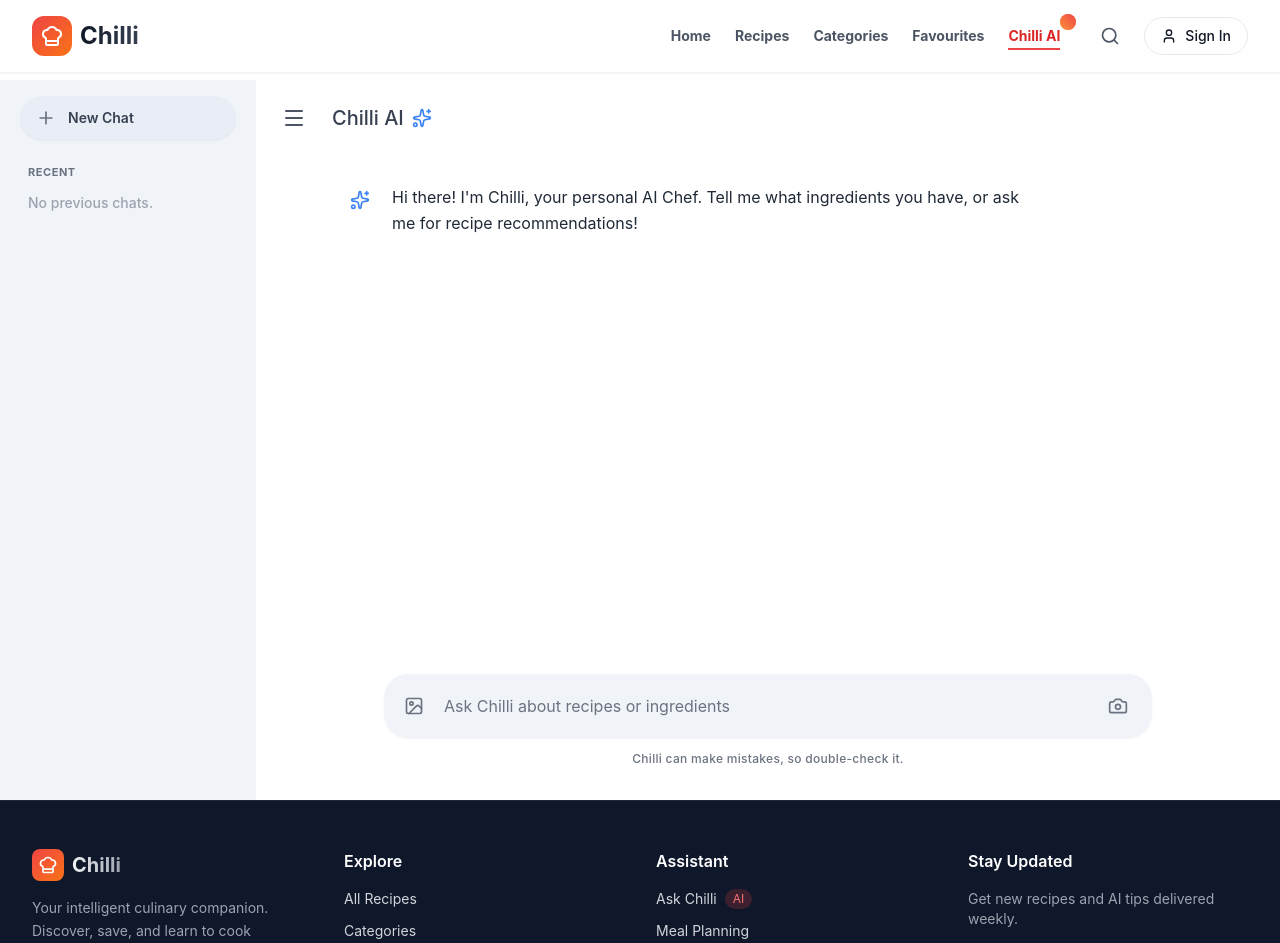
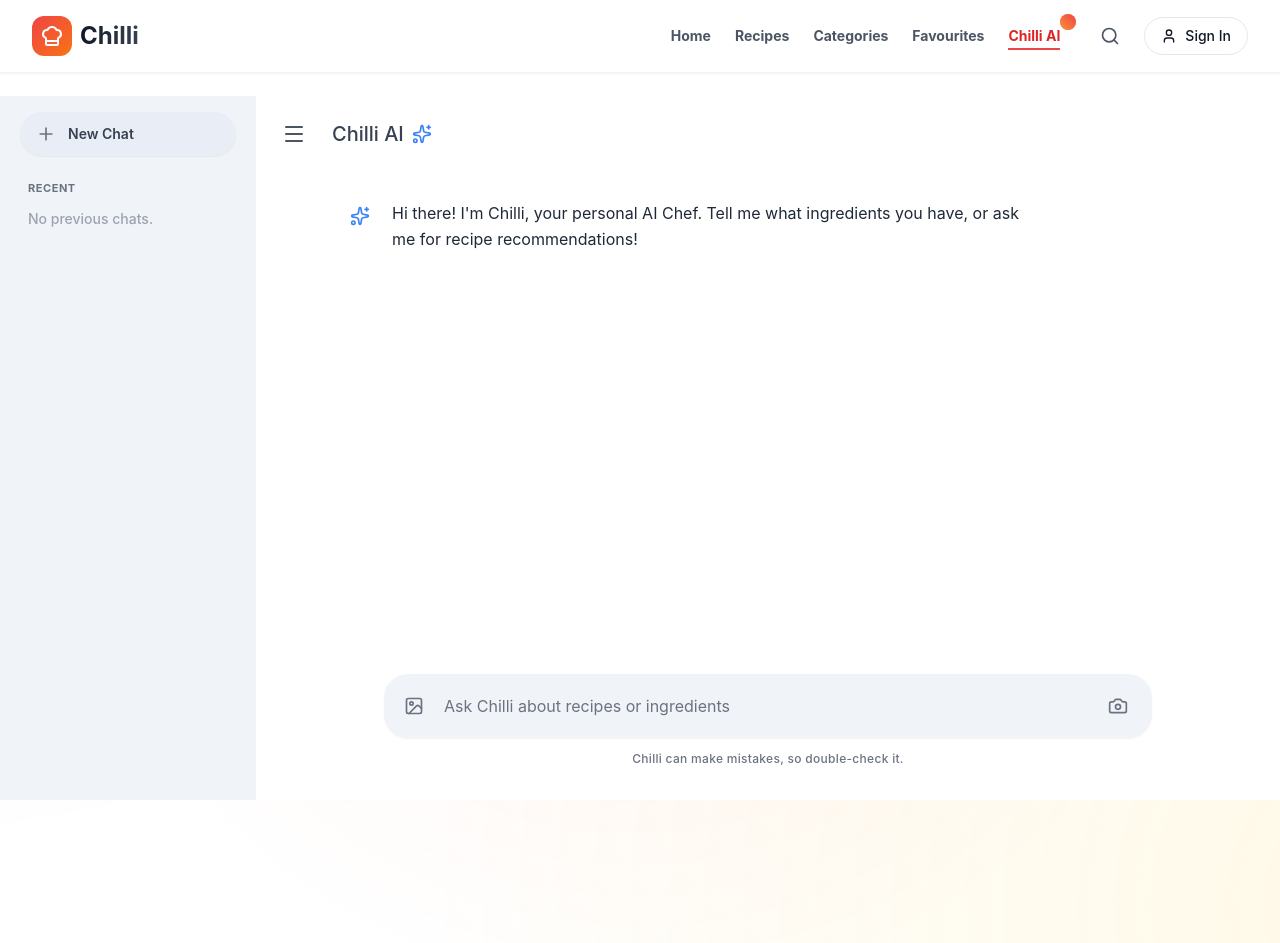
Before and after one commit to Shubhz234/Chilli, a React app in the folder frontend/: page /chilli-ai in a window 1280 px wide. Shown: the top 943 px of the page. After the commit the page ends 800 px from the top, so only its background shows below. Built offline with nearby package versions, Linux system fonts and the light colour scheme; the HTML template or start-up script is replaced by a standard one.

Commit message:
fix(ui): hide footer on chilli ai page and resize layout to prevent scrollbars

```diff
--- a/frontend/src/App.jsx
+++ b/frontend/src/App.jsx
@@ -1,5 +1,5 @@
 import React from 'react';
-import { BrowserRouter as Router, Routes, Route } from 'react-router-dom';
+import { BrowserRouter as Router, Routes, Route, useLocation } from 'react-router-dom';
 import Navbar from './components/Navbar';
 import Footer from './components/Footer';
 import Home from './pages/Home';
@@ -13,9 +13,11 @@ import Admin from './pages/Admin';
 import Categories from './pages/Categories';
 import Profile from './pages/Profile';
 
-function App() {
+function AppContent() {
+  const location = useLocation();
+  const isChilliAI = location.pathname === '/chilli-ai';
+
   return (
-    <Router>
     <div className="min-h-screen flex flex-col font-sans text-gray-900 bg-white">
       <Navbar />
       {/* Main Content Area */}
@@ -35,8 +37,15 @@ function App() {
           {/* Additional routes will map here */}
         </Routes>
       </main>
-        <Footer />
+      {!isChilliAI && <Footer />}
     </div>
+  );
+}
+
+function App() {
+  return (
+    <Router>
+      <AppContent />
     </Router>
   );
 }
--- a/frontend/src/pages/ChilliAI.jsx
+++ b/frontend/src/pages/ChilliAI.jsx
@@ -180,9 +180,9 @@ const ChilliAI = () => {
     };
 
     return (
-        <div className="min-h-screen bg-white flex pt-20 overflow-hidden">
+        <div className="bg-white flex pt-24 overflow-hidden" style={{ height: 'calc(100vh - 0px)' }}>
             {/* Sidebar */}
-            <div className={`${isSidebarOpen ? 'w-64 translate-x-0' : 'w-0 -translate-x-full'} overflow-hidden transition-all duration-300 ease-in-out bg-[#f0f4f9] flex flex-col h-[calc(100vh-80px)] flex-shrink-0 z-40 md:relative absolute shadow-2xl md:shadow-none`}>
+            <div className={`${isSidebarOpen ? 'w-64 translate-x-0' : 'w-0 -translate-x-full'} overflow-hidden transition-all duration-300 ease-in-out bg-[#f0f4f9] flex flex-col h-full flex-shrink-0 z-40 md:relative absolute shadow-2xl md:shadow-none`}>
                 <div className="p-4 w-64 flex flex-col h-full opacity-100">
                     <button
                         onClick={handleNewChat}
@@ -226,7 +226,7 @@ const ChilliAI = () => {
             </div>
 
             {/* Main Chat Column */}
-            <div className="flex-1 flex flex-col h-[calc(100vh-80px)] relative min-w-0 bg-white shadow-[-4px_0_15px_-3px_rgba(0,0,0,0.05)] md:shadow-none rounded-tl-2xl md:rounded-none z-10 w-full">
+            <div className="flex-1 flex flex-col h-full relative min-w-0 bg-white shadow-[-4px_0_15px_-3px_rgba(0,0,0,0.05)] md:shadow-none rounded-tl-2xl md:rounded-none z-10 w-full">
                 {/* Header */}
                 <div className="flex items-center justify-between p-4 z-10 sticky top-0 bg-white bg-opacity-95 backdrop-blur-md border-b border-gray-100 md:border-none">
                     <div className="flex items-center gap-2">
```
Lines whose indentation alone changed are shown as unchanged.
